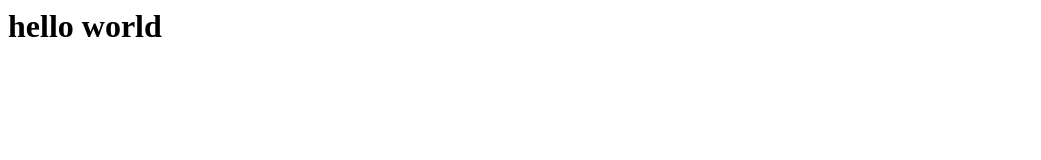
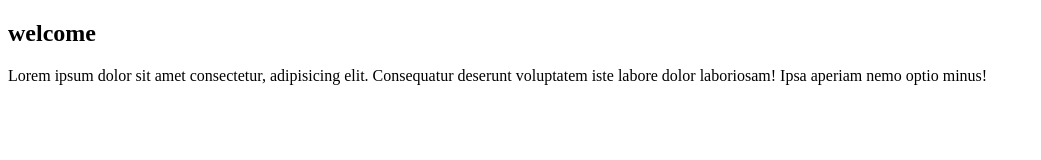
Before and after one commit to Riyam224/Riyam224.github.io, a plain HTML site: page index.html in a window 1280 px wide. Shown: the whole page, without its empty margins (0-1041 px from the left). Drawn offline with Linux system fonts and the light colour scheme.

Commit message:
edit index file

```diff
--- a/index.html
+++ b/index.html
@@ -1 +1,16 @@
-<h1>hello world </h1>
+<!DOCTYPE html>
+<html lang="en">
+<head>
+    <meta charset="UTF-8">
+    <meta http-equiv="X-UA-Compatible" content="IE=edge">
+    <meta name="viewport" content="width=device-width, initial-scale=1.0">
+    <title>hi</title>
+</head>
+<body>
+
+
+    <h2>welcome </h2>
+    <p>Lorem ipsum dolor sit amet consectetur, adipisicing elit. Consequatur deserunt voluptatem iste labore dolor laboriosam! Ipsa aperiam nemo optio minus!</p>
+
+</body>
+</html>
```
